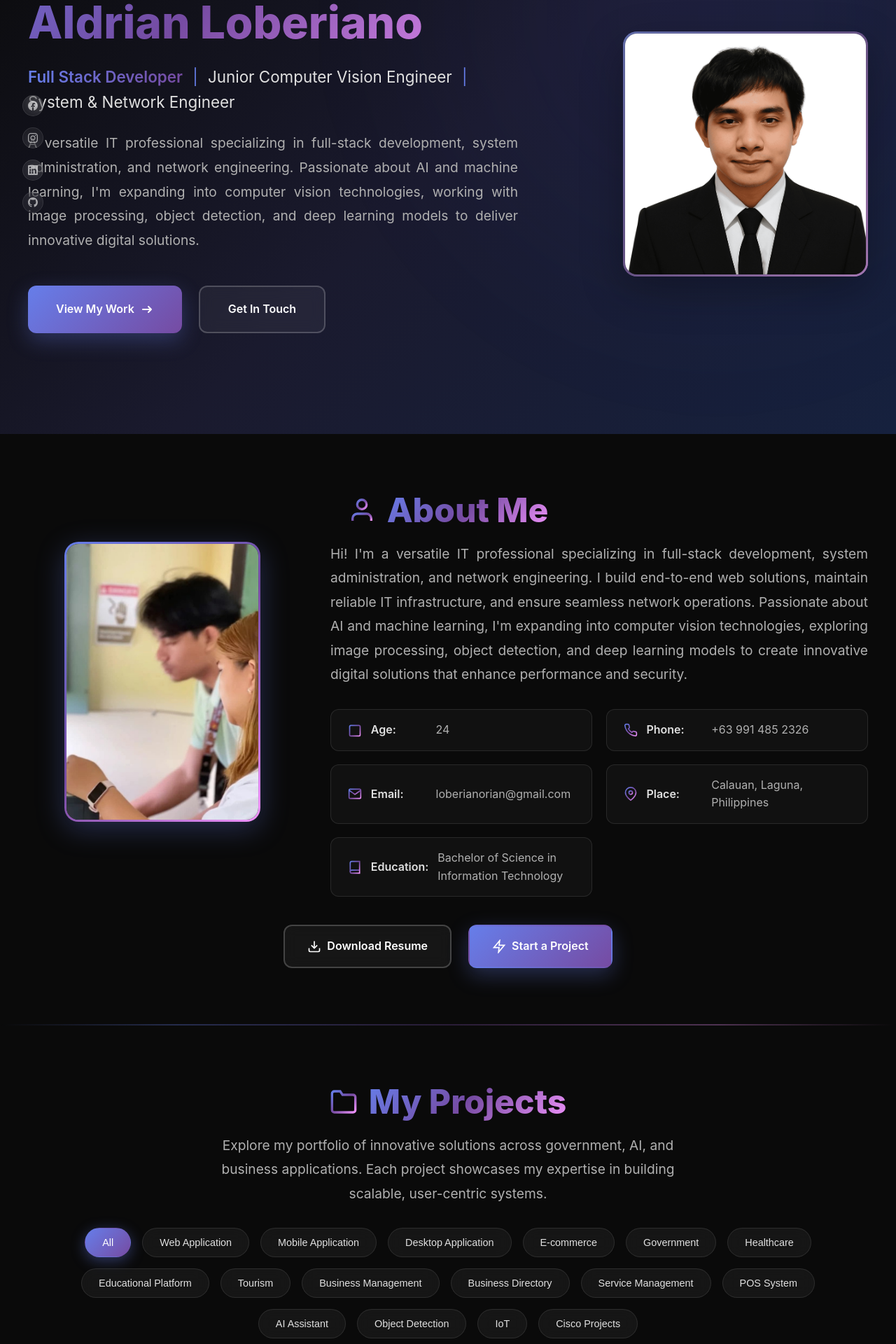
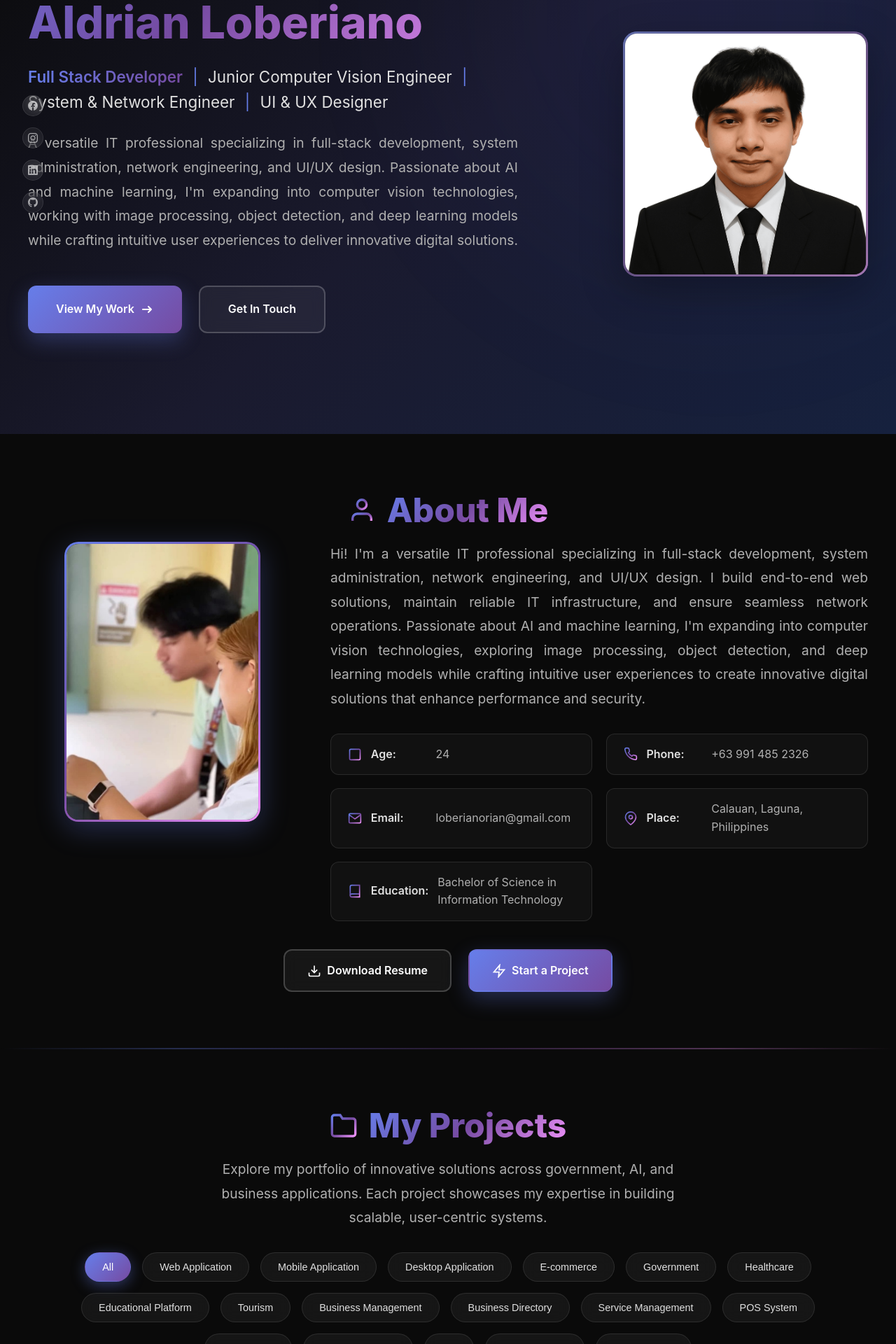
Before and after one commit to AldrianLoberiano/personal_website, a Next.js app: page / in a window 1280 px wide. Shown: the part 180-2100 px from the top of the page at 70% size. Built offline with nearby package versions, Linux system fonts and the light colour scheme.

Commit message:
add ui and ux

```diff
--- a/app/about/page.tsx
+++ b/app/about/page.tsx
@@ -72,7 +72,7 @@ export default function AboutPage(): JSX.Element {
 
                 <div className={styles.aboutTextSection}>
                   <p className={styles.aboutDescription}>
-                    Hi! I&apos;m a versatile IT professional specializing in full-stack development, system administration, and network engineering. I build end-to-end web solutions, maintain reliable IT infrastructure, and ensure seamless network operations. Passionate about AI and machine learning, I&apos;m expanding into computer vision technologies, exploring image processing, object detection, and deep learning models to create innovative digital solutions that enhance performance and security.
+                    Hi! I&apos;m a versatile IT professional specializing in full-stack development, system administration, network engineering, and UI/UX design. I build end-to-end web solutions, maintain reliable IT infrastructure, and ensure seamless network operations. Passionate about AI and machine learning, I&apos;m expanding into computer vision technologies, exploring image processing, object detection, and deep learning models while crafting intuitive user experiences to create innovative digital solutions that enhance performance and security.
                   </p>
 
                   <div className={styles.aboutInfo}>
--- a/app/page.tsx
+++ b/app/page.tsx
@@ -1,6 +1,7 @@
 'use client';
 
 import { useState, useEffect } from 'react';
+import Image from 'next/image';
 import Header from '@/components/Header';
 import Hero from '@/components/Hero';
 import Footer from '@/components/Footer';
@@ -165,7 +166,8 @@ export default function Home() {
     'AI Assistant',
     'Object Detection',
     'IoT',
-    'Cisco Projects'
+    'Cisco Projects',
+    'UI/UX Design'
   ];
 
   const projects = [
@@ -244,13 +246,13 @@ export default function Home() {
               <div className={styles.aboutGrid}>
                 <div className={styles.aboutImageSection}>
                   <div className={styles.aboutImageFrame}>
-                    <img src="/images/profile.jpg" alt="Aldrian Loberiano" />
+                    <Image src="/images/profile.jpg" alt="Aldrian Loberiano" width={400} height={400} />
                   </div>
                 </div>
 
                 <div className={styles.aboutTextSection}>
                   <p className={styles.aboutDescription}>
-                    Hi! I&apos;m a versatile IT professional specializing in full-stack development, system administration, and network engineering. I build end-to-end web solutions, maintain reliable IT infrastructure, and ensure seamless network operations. Passionate about AI and machine learning, I&apos;m expanding into computer vision technologies, exploring image processing, object detection, and deep learning models to create innovative digital solutions that enhance performance and security.
+                    Hi! I&apos;m a versatile IT professional specializing in full-stack development, system administration, network engineering, and UI/UX design. I build end-to-end web solutions, maintain reliable IT infrastructure, and ensure seamless network operations. Passionate about AI and machine learning, I&apos;m expanding into computer vision technologies, exploring image processing, object detection, and deep learning models while crafting intuitive user experiences to create innovative digital solutions that enhance performance and security.
                   </p>
 
                   <div className={styles.aboutInfo}>
--- a/components/Footer.tsx
+++ b/components/Footer.tsx
@@ -20,7 +20,7 @@ export default function Footer() {
           <div className={styles.footerColumn}>
             <h3 className={styles.footerTitle}>Aldrian Loberiano</h3>
             <p className={styles.footerDescription}>
-              Full-stack developer, system administrator, and network engineer with a passion for AI, machine learning, and computer vision. Building innovative solutions that bridge technology and creativity.
+              Full-stack developer, system administrator, network engineer, and UI/UX designer with a passion for AI, machine learning, and computer vision. Building innovative solutions that bridge technology and creativity.
             </p>
             <div className={styles.socialIcons}>
               <a href="https://www.facebook.com/its.adinggg" target="_blank" rel="noopener noreferrer" className={styles.socialIconLink}>
--- a/components/Hero.tsx
+++ b/components/Hero.tsx
@@ -15,10 +15,10 @@ export default function Hero() {
             <span className={styles.name}>Aldrian Loberiano</span>
           </h1>
           <p className={styles.subtitle}>
-            <span className={styles.highlight}>Full Stack Developer</span> <span className={styles.divider}>|</span> Junior Computer Vision Engineer <span className={styles.divider}>|</span> <br /> System & Network Engineer
+            <span className={styles.highlight}>Full Stack Developer</span> <span className={styles.divider}>|</span> Junior Computer Vision Engineer <span className={styles.divider}>|</span> <br /> System & Network Engineer <span className={styles.divider}>|</span> UI & UX Designer
           </p>
           <p className={styles.description}>
-            A versatile IT professional specializing in full-stack development, system administration, and network engineering. Passionate about AI and machine learning, I&apos;m expanding into computer vision technologies, working with image processing, object detection, and deep learning models to deliver innovative digital solutions.
+            A versatile IT professional specializing in full-stack development, system administration, network engineering, and UI/UX design. Passionate about AI and machine learning, I&apos;m expanding into computer vision technologies, working with image processing, object detection, and deep learning models while crafting intuitive user experiences to deliver innovative digital solutions.
           </p>
           <div className={styles.buttons}>
           <a href="#projects" className={styles.primaryBtn}>
--- /dev/null
+++ b/global.d.ts
@@ -0,0 +1,14 @@
+declare module '*.module.css' {
+  const classes: { [key: string]: string };
+  export default classes;
+}
+
+declare module '*.module.scss' {
+  const classes: { [key: string]: string };
+  export default classes;
+}
+
+declare module '*.module.sass' {
+  const classes: { [key: string]: string };
+  export default classes;
+}
```
